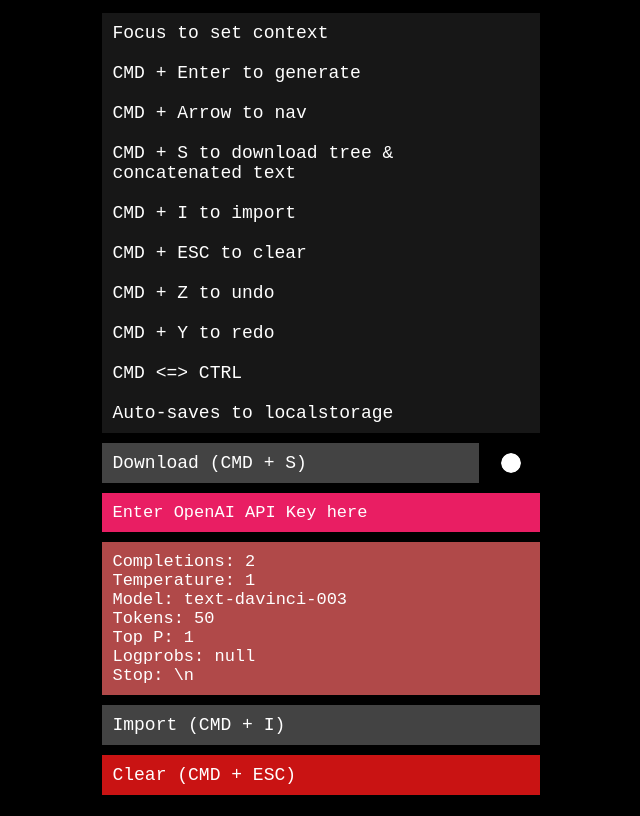
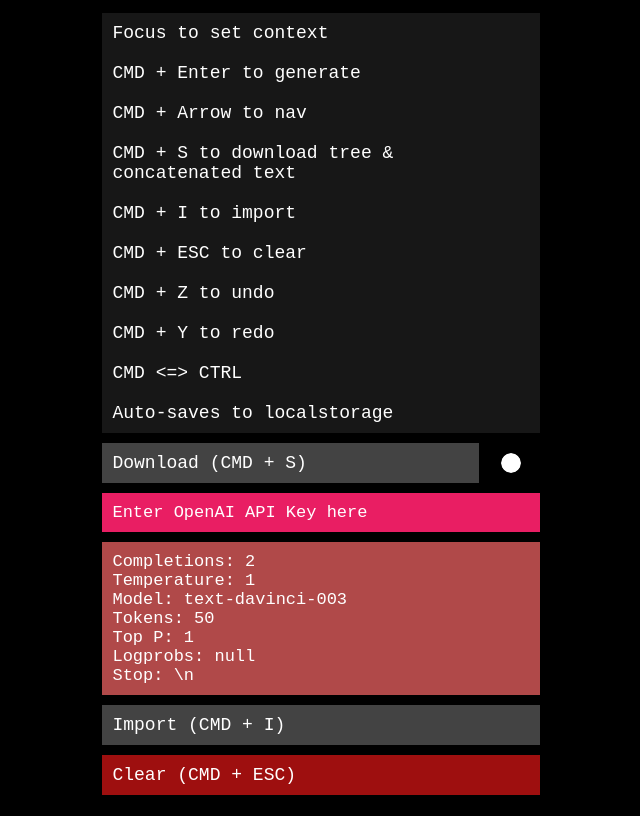
Before and after one commit to GuillaumeBergeronGeoffroy/the-sword-of-knowledge, a plain HTML site: page public/index.html in a window 1280 px wide. Shown: the whole page, without its empty margins (319-959 px from the left). Drawn offline with Linux system fonts and the light colour scheme.

Commit message:
Attenuate clear button color

```diff
--- a/public/index.html
+++ b/public/index.html
@@ -661,7 +661,7 @@
       background: #b04949;;
     }
     #clear-button, .error {
-        background: #c91313;
+        background: #9e0f0f;
     }
     .setting-prompt {
         opacity:0;
```
